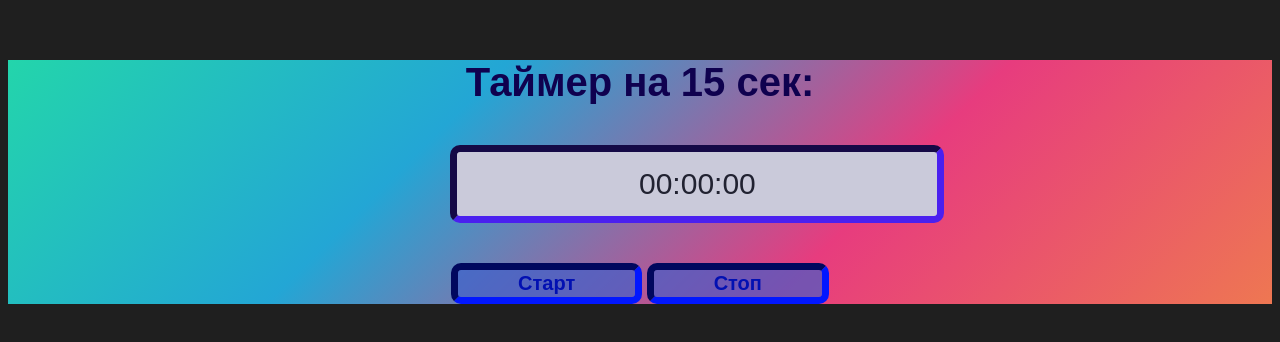
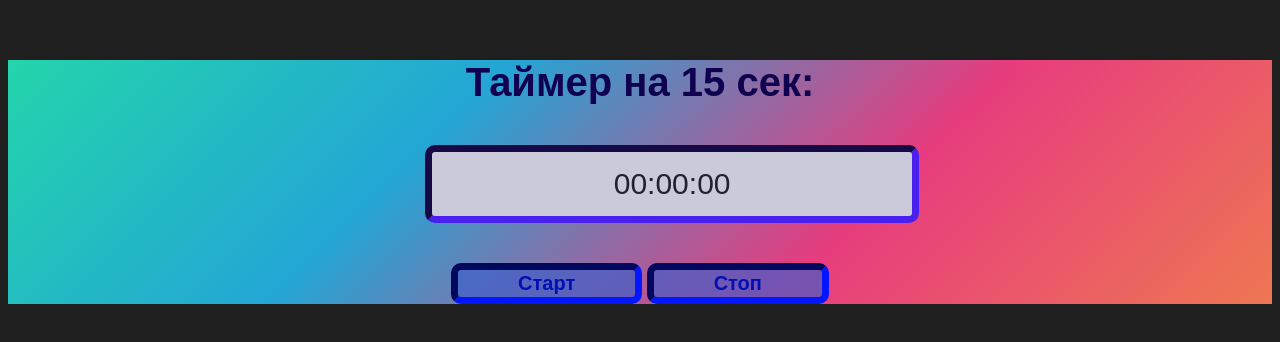
Before and after one commit to Dreammary0/Dreammary0.github.io, a plain HTML site: page TIMER/index.html in a window 1280 px wide. Shown: the part 130-472 px from the top of the page. Drawn offline with Linux system fonts and the light colour scheme.

Commit message:
Update style.css

```diff
--- a/TIMER/style.css
+++ b/TIMER/style.css
@@ -19,7 +19,7 @@ html {
     text-align: center;
     margin-top: 40px;
     width: 300px;
-    margin-left:35%;
+    margin-left:33%;
 
     font-size: 30px;
     color: #212231;
```
